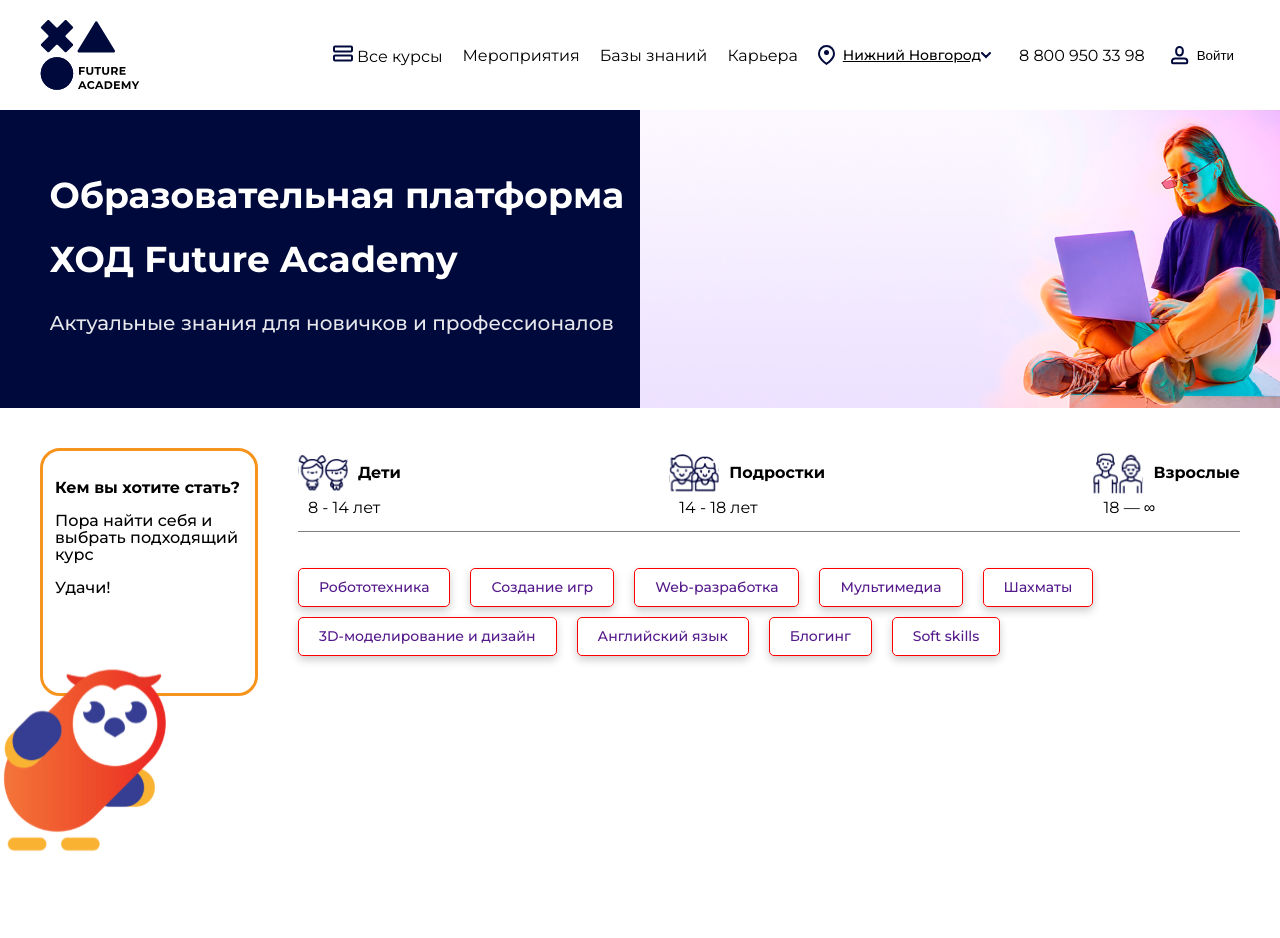
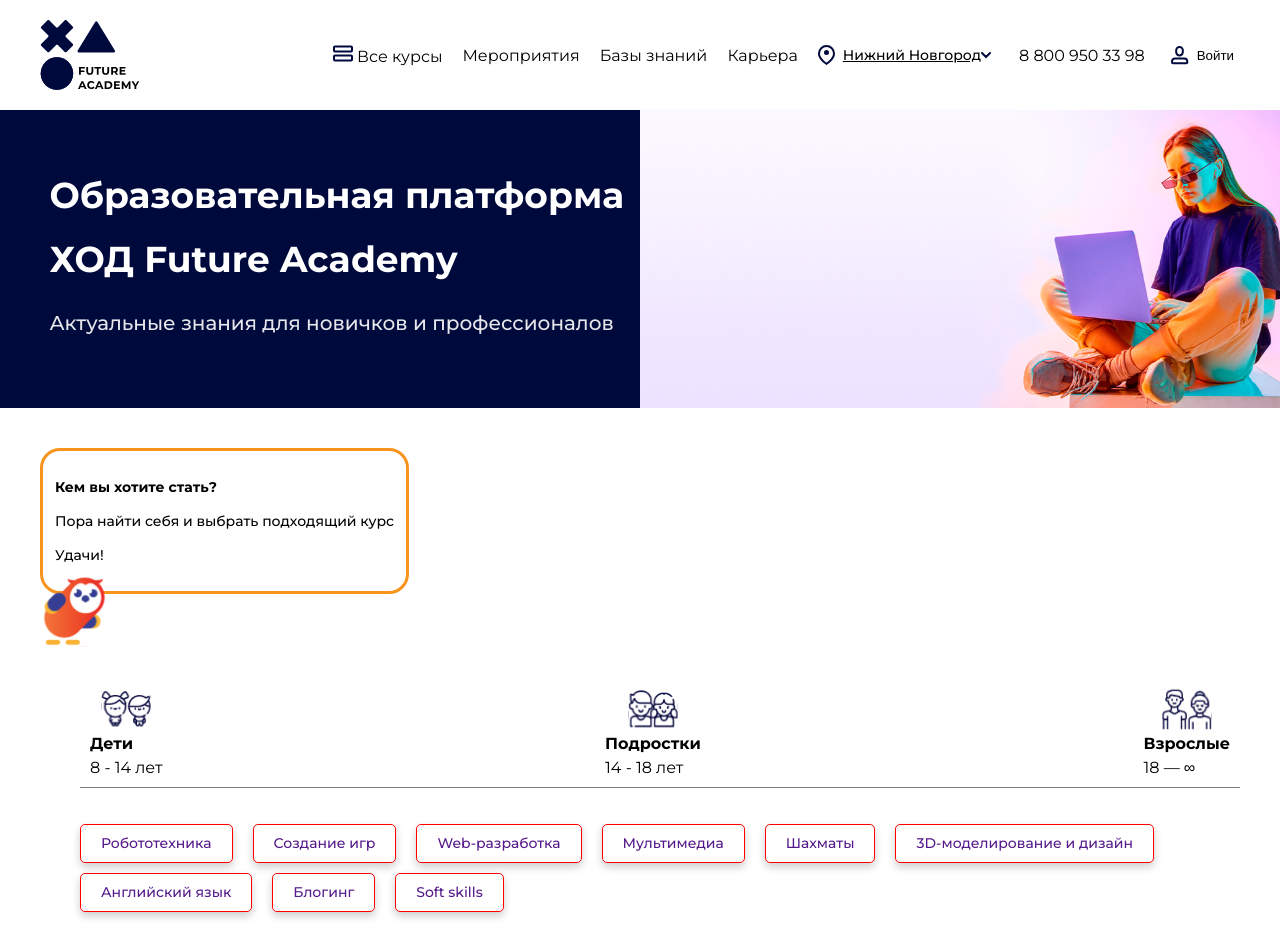
Before and after one commit to AndrewSavinovvv/academy-vue3, a Vue app: page / in a window 1280 px wide. Before the commit the page ends 857 px from the top, so only its background shows below. Built offline with nearby package versions, Linux system fonts and the light colour scheme; a web font is replaced by a local one.

Commit message:
fix bugs header + info block

```diff
--- a/src/components/HeaderComponent.vue
+++ b/src/components/HeaderComponent.vue
@@ -35,6 +35,13 @@ function toggleMenu() {
 </script>
 
 <style lang="scss">
+html,
+body {
+  margin: 0;
+  padding: 0;
+  overflow-x: hidden;
+}
+
 .header {
   padding: 20px;
   position: relative;
@@ -49,6 +56,7 @@ function toggleMenu() {
     align-items: center;
     list-style: none;
     color: #000000;
+    max-width: 100%;
 
     &:nth-child(5) {
       padding-left: 40px;
@@ -108,11 +116,12 @@ function toggleMenu() {
     display: none;
     flex-direction: column;
     position: absolute;
-    top: 100%;
-    left: 0;
+    top: 85%;
+    left: 0px;
     z-index: 999;
     background-color: white;
     width: 100%;
+    box-sizing: border-box;
 
     &:nth-child(5) {
       padding-left: 0;
@@ -131,6 +140,7 @@ function toggleMenu() {
 
   .header__burger-menu {
     display: flex;
+    justify-content: center;
   }
 
   .header__container {
--- a/src/components/InfoComoponents.vue
+++ b/src/components/InfoComoponents.vue
@@ -1,6 +1,6 @@
 <template>
   <section class="info">
-    <div class="container flex">
+    <div class="info__wrapper container flex">
       <div class="info__left">
         <p>Кем вы хотите стать?</p>
 
@@ -11,26 +11,26 @@
       </div>
       <div class="info__right">
         <div class="flex">
-          <div class="info__right-perlonal">
-            <div class="flex">
-              <img src="/src/assets/img/children.svg" alt="" />
+          <div class="info__right-personal">
+            <img src="/src/assets/img/children.svg" alt="" class="info__image" />
+            <div class="info__text">
               <h4>Дети</h4>
+              <span>8 - 14 лет</span>
             </div>
-            <span>8 - 14 лет</span>
           </div>
-          <div class="info__right-perlonal">
-            <div class="flex">
-              <img src="/src/assets/img/children (1).svg" alt="" />
+          <div class="info__right-personal">
+            <img src="/src/assets/img/children (1).svg" alt="" class="info__image" />
+            <div class="info__text">
               <h4>Подростки</h4>
+              <span>14 - 18 лет</span>
             </div>
-            <span>14 - 18 лет</span>
           </div>
-          <div class="info__right-perlonal">
-            <div class="flex">
-              <img src="/src/assets/img/family.svg" alt="" />
+          <div class="info__right-personal">
+            <img src="/src/assets/img/family.svg" alt="" class="info__image" />
+            <div class="info__text">
               <h4>Взрослые</h4>
+              <span>18 — ∞</span>
             </div>
-            <span>18 — ∞ </span>
           </div>
         </div>
         <div class="info__right-profession">
@@ -50,7 +50,6 @@
     </div>
   </section>
 </template>
-
 <style lang="scss">
 $primary-color: #f7941d;
 $border-radius: 20px;
@@ -103,7 +102,9 @@ $img-height: 70px;
       border-bottom: 1px solid gray;
     }
 
-    &-perlonal {
+    &-personal {
+      display: flex;
+      align-items: center;
       position: relative;
 
       &::after {
@@ -123,13 +124,13 @@ $img-height: 70px;
         background: $primary-color;
       }
 
-      .flex {
-        display: flex;
-        align-items: center;
+      .info__image {
+        margin-right: 20px; /* Отступ между изображением и текстом */
       }
 
-      img {
-        margin-right: 10px;
+      .info__text {
+        display: flex;
+        flex-direction: column;
       }
 
       h4 {
@@ -137,7 +138,7 @@ $img-height: 70px;
       }
 
       span {
-        margin-left: 10px;
+        margin-top: 5px;
       }
     }
 
@@ -168,8 +169,11 @@ $img-height: 70px;
   }
 }
 
-@media (max-width: 1198px) {
+@media (max-width: 1300px) {
   .info {
+    &__wrapper {
+      display: block;
+    }
     &__left {
       padding: 12px;
       position: relative;
@@ -187,9 +191,18 @@ $img-height: 70px;
         line-height: 20px;
       }
     }
+    &__right > .flex {
+      padding: 10px;
+    }
 
-    &__right-perlonal {
+    &__right-personal {
       padding-top: 80px;
+      display: flex;
+      flex-direction: column;
+    }
+
+    .info__image {
+      margin-right: 0;
     }
   }
 }
```
